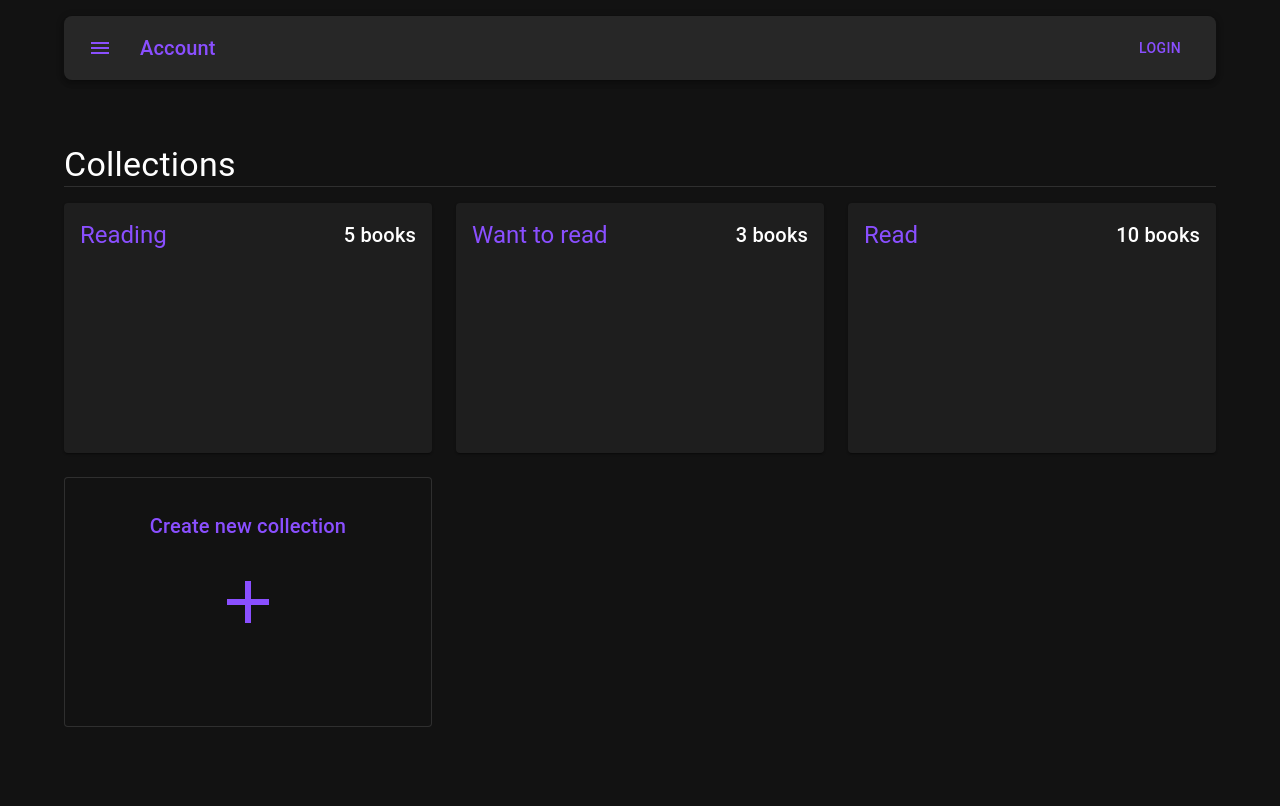
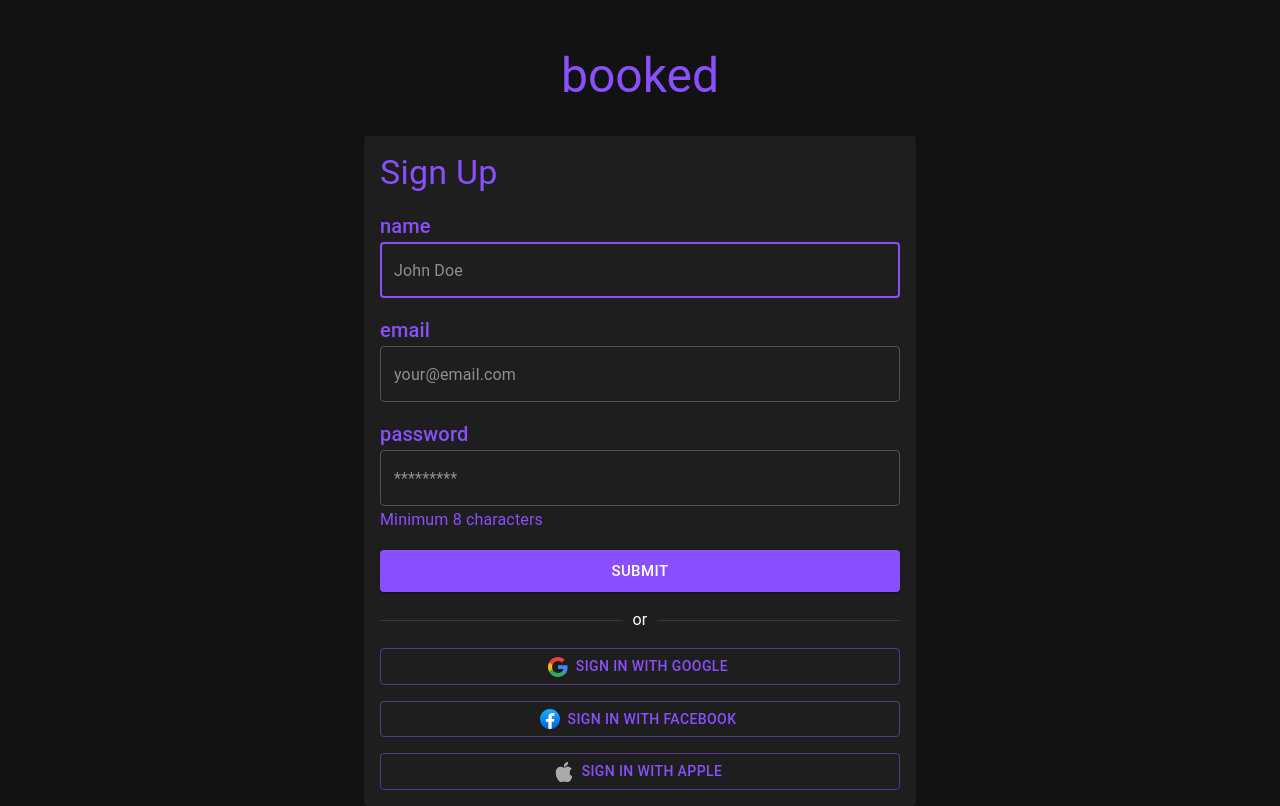
Before and after one commit to BenKelenski/booked, a React (Vite) app in the folder frontend/: page / in a window 1280 px wide. Built offline with nearby package versions, Linux system fonts and the light colour scheme.

Commit message:
create user data store and fetch

```diff
--- a/frontend/src/App.tsx
+++ b/frontend/src/App.tsx
@@ -19,7 +19,7 @@ export default function App() {
       <CssBaseline />
       <BrowserRouter>
         <Routes>
-          <Route path='/' element={<Account />} />
+          <Route path='/' element={<SignUp />} />
           <Route path='signup' element={<SignUp />} />
           <Route path='account' element={<Account />} />
         </Routes>
--- /dev/null
+++ b/frontend/src/common/types.ts
@@ -0,0 +1,7 @@
+export interface User {
+  id: number
+  name: string
+  // email: string
+  is_active: boolean
+  is_admin: boolean
+}
--- a/frontend/src/components/NavBar.tsx
+++ b/frontend/src/components/NavBar.tsx
@@ -8,8 +8,8 @@ import MenuIcon from '@mui/icons-material/Menu'
 
 interface Props {
   title: string
-  isLoggedIn: boolean
-  username?: string
+  isLoggedIn: boolean | undefined
+  username: string | undefined
 }
 
 const NavBar = ({ title, isLoggedIn, username }: Props) => {
@@ -34,7 +34,7 @@ const NavBar = ({ title, isLoggedIn, username }: Props) => {
           >
             {title}
           </Typography>
-          <Button color='primary'>{isLoggedIn ? username : 'Login'}</Button>
+          <Button color='primary' sx={{textTransform: 'none', fontSize: '1.25rem'}}>{isLoggedIn ? username : 'Login'}</Button>
         </Toolbar>
       </AppBar>
     </Box>
--- a/frontend/src/pages/Account.tsx
+++ b/frontend/src/pages/Account.tsx
@@ -1,4 +1,4 @@
-import { useState } from 'react'
+import { useEffect, useState } from 'react'
 import {
   Box,
   Container,
@@ -12,6 +12,7 @@ import {
 import AddCollectionCard from '../components/AddCollectionCard'
 import CollectionCard from '../components/CollectionCard'
 import NavBar from '../components/NavBar'
+import { User } from '../common/types'
 
 
 const modalStyle = {
@@ -29,6 +30,18 @@ const modalStyle = {
 
 const Account = () => {
   const [isCreateModalOpen, setIsCreateModalOpen] = useState(false)
+  const [user, setUser] = useState<User | null>(null)
+
+  useEffect(() => {
+    const userData = localStorage.getItem('user')
+    if (userData) {
+      let parsedUserData: User = JSON.parse(userData)
+      console.log('Parsed user:', parsedUserData)
+      setUser(parsedUserData)
+    } else {
+      console.error('Error loading user data')
+    }
+  }, [])
 
   const openCreateModal = () => {
     setIsCreateModalOpen(true)
@@ -49,7 +62,7 @@ const Account = () => {
           <TextField id="collection-name-input" label="New Collection" variant="standard" />
         </Box>
       </Modal>
-      <NavBar title='Account' isLoggedIn={false} />
+      <NavBar title='Account' isLoggedIn={user?.is_active} username={user?.name} />
       <Grid
         container
         direction='column'
--- a/frontend/src/pages/SignUp.tsx
+++ b/frontend/src/pages/SignUp.tsx
@@ -15,6 +15,7 @@ import {
   ColoredGoogleIcon,
 } from '../components/CustomIcons'
 import { useNavigate } from 'react-router'
+import { User } from '../common/types'
 
 const SignUp = () => {
   let navigate = useNavigate()
@@ -74,15 +75,16 @@ const SignUp = () => {
         console.error('Error creating user')
       } else {
         console.log('User successfully created')
-        const data = await response.json()
+        const data: User = await response.json()
         console.log(data)
-        navigate('/')
+        localStorage.setItem('user', JSON.stringify(data))
+        navigate('/account')
       }
     }
   }
 
   return (
-    <Container maxWidth='sm'>
+    <Container maxWidth='sm' sx={{ height: '100%'}}>
       <Stack
         direction='row'
         spacing={2}
```
